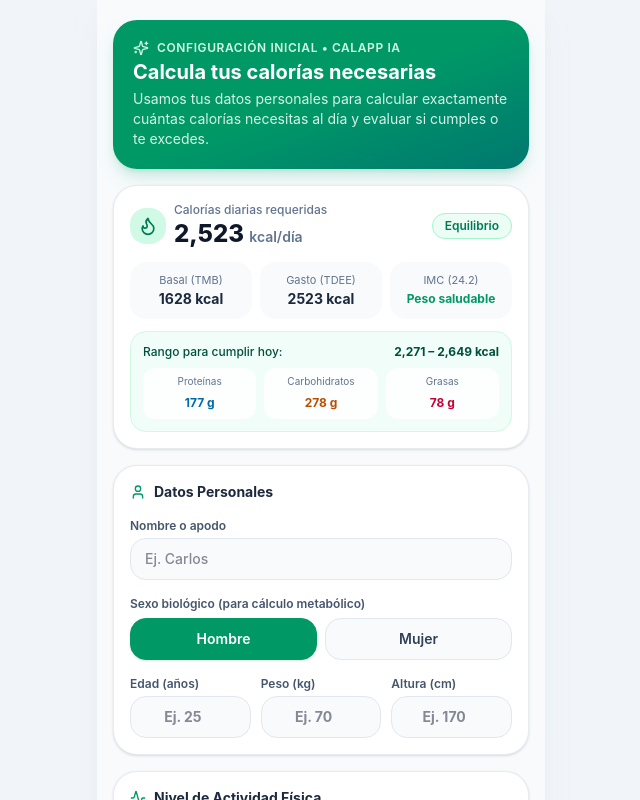
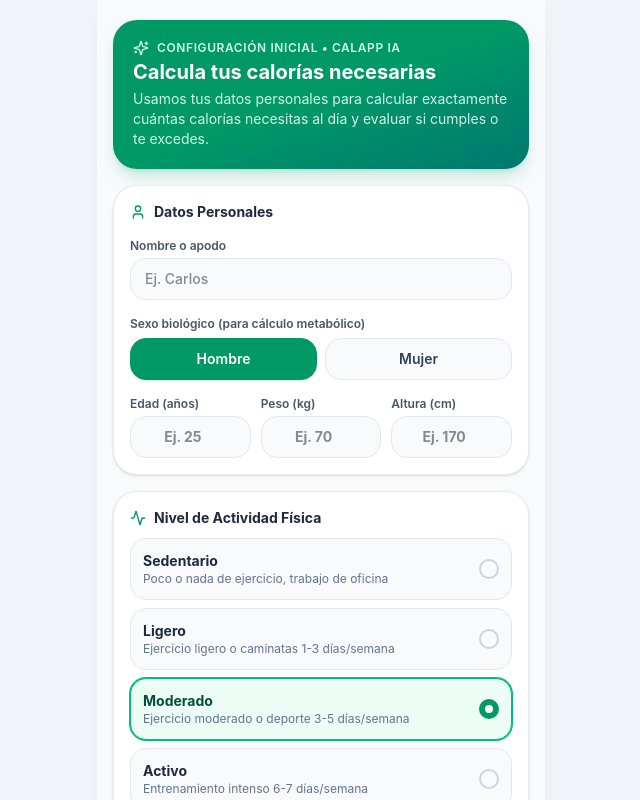
Before and after one commit to Rattlesnakez/CalApp, a React (Vite) app: page / in a window 1280 px wide. Shown: the top 800 px of the page, without its empty margins (319-959 px from the left). Built offline with nearby package versions, Linux system fonts and the light colour scheme; no server answers.

Commit message:
Hide live calorie summary card during initial onboarding and require body metrics

```diff
--- a/src/components/OnboardingOrProfileView.tsx
+++ b/src/components/OnboardingOrProfileView.tsx
@@ -130,7 +130,8 @@ export const OnboardingOrProfileView: React.FC<OnboardingOrProfileViewProps> = (
         </p>
       </div>
 
-      {/* Tarjeta de Análisis Nutricional en Vivo */}
+      {/* Tarjeta de Análisis Nutricional en Vivo (visible después del registro inicial) */}
+      {!isInitialOnboarding && (
         <div className="rounded-3xl bg-white p-4 shadow-sm border border-slate-200/80">
           <div className="flex items-center justify-between">
             <div className="flex items-center gap-2">
@@ -203,6 +204,7 @@ export const OnboardingOrProfileView: React.FC<OnboardingOrProfileViewProps> = (
             </div>
           </div>
         </div>
+      )}
 
       {/* Datos Personales */}
       <div className="rounded-3xl bg-white p-4 shadow-sm border border-slate-200/80 space-y-4">
@@ -264,6 +266,7 @@ export const OnboardingOrProfileView: React.FC<OnboardingOrProfileViewProps> = (
               inputMode="numeric"
               min={12}
               max={100}
+              required
               value={ageInput}
               onChange={(e) => setAgeInput(e.target.value)}
               placeholder="Ej. 25"
@@ -280,6 +283,7 @@ export const OnboardingOrProfileView: React.FC<OnboardingOrProfileViewProps> = (
               min={30}
               max={250}
               step="any"
+              required
               value={weightInput}
               onChange={(e) => setWeightInput(e.target.value)}
               placeholder="Ej. 70"
@@ -295,6 +299,7 @@ export const OnboardingOrProfileView: React.FC<OnboardingOrProfileViewProps> = (
               inputMode="numeric"
               min={110}
               max={230}
+              required
               value={heightInput}
               onChange={(e) => setHeightInput(e.target.value)}
               placeholder="Ej. 170"
```
Lines whose indentation alone changed are shown as unchanged.
